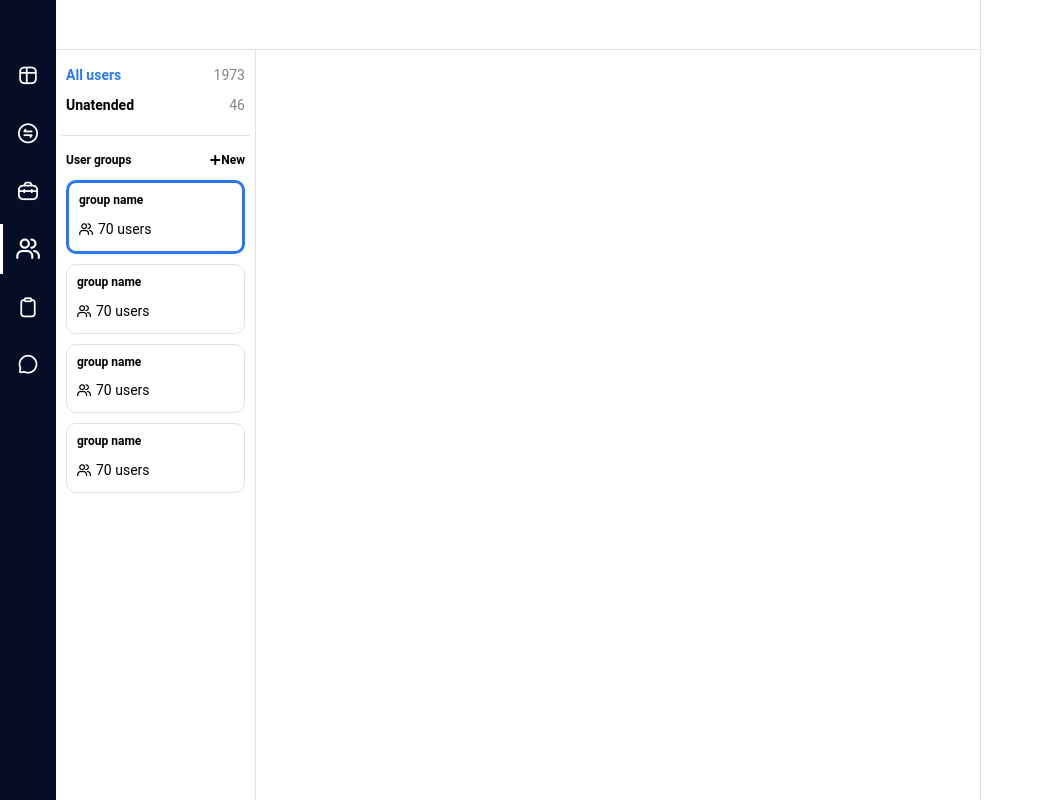
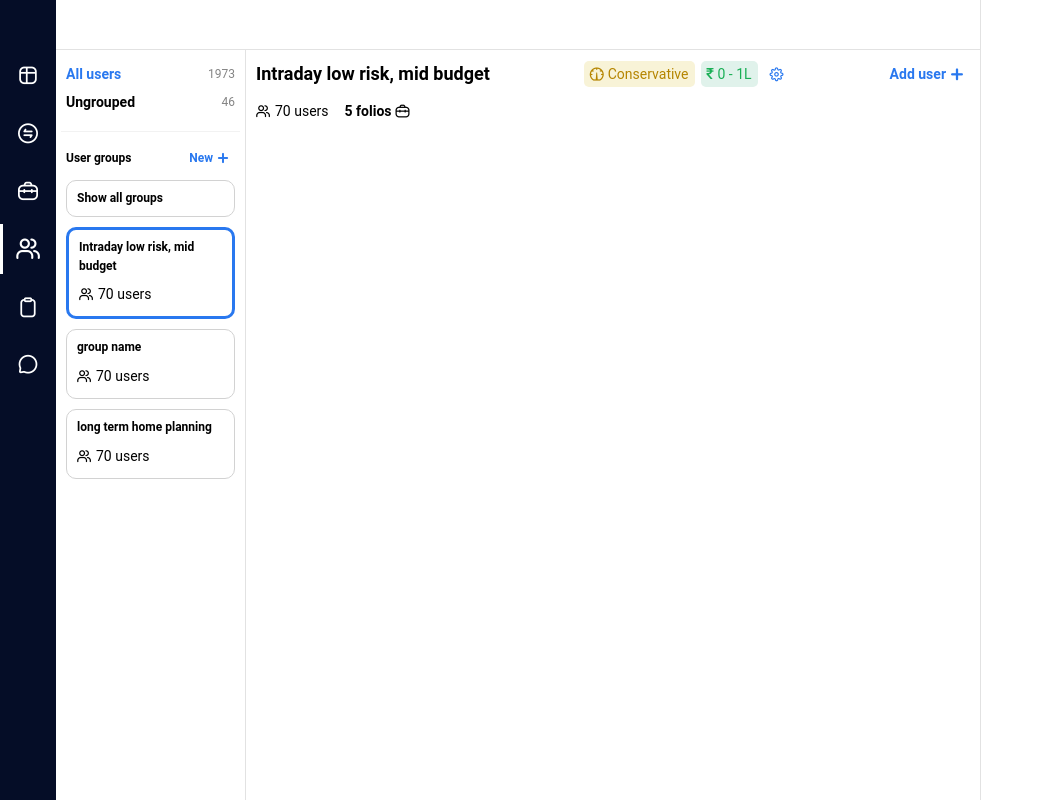
Before and after one commit to piyush31D/advisor-web-app, a React (Create React App) app: page /users in a window 1280 px wide. Shown: the whole page, without its empty margins (0-1044 px from the left). Built offline with nearby package versions, Linux system fonts and the light colour scheme; no server answers.

Commit message:
add users page and add new routes

```diff
--- /dev/null
+++ b/src/pages/users/navcolumn.tsx
@@ -0,0 +1,58 @@
+import React from 'react';
+import { NavLink } from 'react-router-dom';
+import cx from 'classnames'
+import styles from './userspage.module.css';
+import Button from 'src/components/button/button'
+
+const NavColumn: React.FC = () => {
+  return (
+    <div className={cx(styles.navbar, 'flex col-flex cross-stretch')}>
+      <NavLink to="/users" className={cx(styles.navlink, 'flex row-flex space-between cross-center')} activeClassName={cx(styles.activeNavlink)}>
+        <span>All users</span>
+        <span className={styles.navlinkBadge}>1973</span>
+      </NavLink>
+      <NavLink to="/users/unattended" className={cx(styles.navlink, 'flex row-flex space-between cross-center')} activeClassName={cx(styles.activeNavlink)} >
+        <span>Ungrouped</span>
+        <span className={styles.navlinkBadge}>46</span>
+      </NavLink>
+      <div className={styles.groupsWrap}>
+        <div className="flex row-flex cross-center space-between font-secondary bold font-medium">
+          <span>User groups</span>
+          <Button size="medium" type="text-accent" icon="plus" title="New" />
+        </div>
+        <div className={cx(styles.groupCard)}>
+          <p>Show all groups</p>
+        </div>
+        <div className={cx(styles.groupCard, styles.activeGroupCard)}>
+          <p>Intraday low risk, mid budget</p>
+          <div className="flex row-flex space-between cross-center">
+            <span><i className={cx(styles.iconMargin, 'pficon-users')} />70 users</span>
+            <div className={styles.groupCardMenu}>
+              <Button type="text-primary" size="regular" icon="menu-overflow" />
+            </div>
+          </div>
+        </div>
+        <div className={cx(styles.groupCard, styles.groupCard)}>
+          <p>group name</p>
+          <div className="flex row-flex space-between cross-center">
+            <span><i className={cx(styles.iconMargin, 'pficon-users')} />70 users</span>
+            <div className={styles.groupCardMenu}>
+              <Button type="text-primary" size="regular" icon="menu-overflow" />
+            </div>
+          </div>
+        </div>
+        <div className={cx(styles.groupCard, styles.groupCard)}>
+          <p>long term home planning</p>
+          <div className="flex row-flex space-between cross-center">
+            <span><i className={cx(styles.iconMargin, 'pficon-users')} />70 users</span>
+            <div className={styles.groupCardMenu}>
+              <Button type="text-primary" size="regular" icon="menu-overflow" />
+            </div>
+          </div>
+        </div>
+      </div>
+    </div>
+  );
+};
+
+export default NavColumn;
--- a/src/pages/users/users.page.tsx
+++ b/src/pages/users/users.page.tsx
@@ -1,45 +1,28 @@
 import React from 'react';
 import { NavLink } from 'react-router-dom';
-import cx from 'classnames'
+import cx from 'classnames';
+import NavColumn from './navcolumn'
 import styles from './userspage.module.css';
+import Button from 'src/components/button/button';
+import Tag from 'src/components/tag/tag'
 
 const UsersPage: React.FC = () => {
   return (
     <div className="flex fill row-flex cross-stretch">
-      <div className={cx(styles.navbar,'flex col-flex cross-stretch')}>
-        <NavLink to="/users" className={cx(styles.navlink,'flex row-flex space-between cross-center')} activeClassName={cx(styles.activeNavlink)}>
-          <span>All users</span>
-          <span className={styles.navlinkBadge}>1973</span>
-          </NavLink>
-        <NavLink to="/users/unattended" className={cx(styles.navlink,'flex row-flex space-between cross-center')} activeClassName={cx(styles.activeNavlink)} >
-        <span>Unatended</span>
-          <span className={styles.navlinkBadge}>46</span>
-        </NavLink>
-        <div className={styles.groupsWrap}>
-          <div className="flex row-flex cross-center space-between font-secondary bold font-medium">
-            <span>User groups</span>
-            <span>
-              <i className="font-accent font-medium pficon-plus"/>
-              <span className="font-accent font-medium bold">New</span>
-            </span>
+      <NavColumn />
+      <div className={styles.container}>
+        <div className="flex row-flex cross-center margin-bottom">
+          <span className="font-large text-primary bold">Intraday low risk, mid budget</span>
+          <div className="flex fill row-flex main-center">
+            <Tag color="yellow" icon="meter" size="regular" title="Conservative" />
+            <Tag color="green" icon="rupee" size="regular" title="0 - 1L" />
+            <Button size="regular" type="text-accent" icon="settings"></Button>
           </div>
-          <div className={cx(styles.groupCard,styles.activeGroupCard)}>
-            <p>group name</p>
-            <span><i className="pficon-users"/>70 users</span>
-          </div>
-          <div className={cx(styles.groupCard,styles.groupCard)}>
-            <p>group name</p>
-            <span><i className="pficon-users"/>70 users</span>
-          </div>
-          <div className={cx(styles.groupCard,styles.groupCard)}>
-            <p>group name</p>
-            <span><i className="pficon-users"/>70 users</span>
-          </div>
-          <div className={cx(styles.groupCard)}>
-            <p>group name</p>
-            <span><i className="pficon-users"/>70 users</span>
-          </div>
-
+          <Button size="regular" type="text-accent" icon="plus" title="Add user"></Button>
+        </div>
+        <div className="flex row-flex cross-center">
+          <span className="font-regular text-primary margin-right"><i className={cx('pficon-users', styles.iconMargin)} />70 users</span>
+          <Button size="regular" type="text-primary" icon="folio" title="5 folios"></Button>
         </div>
       </div>
     </div>
--- a/src/pages/users/userspage.module.css
+++ b/src/pages/users/userspage.module.css
@@ -1,71 +1,109 @@
-.navbar{
-  width:200px;
-  padding:10px 5px;
-  border-right:1px solid #e2e2e2;
-  overflow-y:scroll;
+.container {
+  padding: 10px;
+  display: flex;
+  flex: 1;
+  flex-direction: column;
 }
+
+/* -------- */
+
+.navbar {
+  width: 190px;
+  padding: 10px 5px;
+  border-right: 1px solid #e2e2e2;
+  overflow-y: scroll;
+}
+
 .navbar::-webkit-scrollbar {
-
-  width:5px;
+  width: 5px;
   background-color: #fff;
 }
+
 .navbar::-webkit-scrollbar-thumb {
-  width:5px;
-  background-color: #cfcfcf;
+  width: 5px;
+  background-color: #e2e2e2;
 }
-.navlink{
-  font-size:var(--font-regular);
+
+.navlink {
+  font-size: var(--font-regular);
   font-weight: bold;
-  color:#000;
-  padding:3px 5px;
-  margin:1px 0;
+  color: #000;
+  padding: 3px 5px;
   text-decoration: none;
   border-radius: 5px;
 }
-.navlink:hover{
+
+.navlink:hover {
   background-color: #EEF1F3;
   text-decoration: none;
   opacity: 1;
-  color:#000000;
+  color: #000000;
 }
-.activeNavlink{
-  color:#2978EF;
+
+.activeNavlink {
+  color: #2978EF;
   text-decoration: none;
 }
-.activeNavlink:hover{
-  background:none;
-  color:#2978EF;
+
+.activeNavlink:hover {
+  background: none;
+  color: #2978EF;
 }
-.navlinkBadge{
+
+.navlinkBadge {
   font-weight: initial;
-  font-size: 14px;
-  color:#848484
+  font-size: var(--font-medium);
+  color: #848484
 }
-.groupsWrap{
-  margin-top:15px;
-  padding:15px 5px;
-  border-top:1px solid #e2e2e2;
+
+.groupsWrap {
+  margin-top: 15px;
+  padding: 15px 5px;
+  border-top: 1px solid #f2f2f2;
 }
-.groupCard{
-  border:1px solid #e2e2e2;
-  border-radius:10px;
-  padding:8px 10px;
-  margin-top:10px;
+
+.groupCard {
+  border: 1px solid #d2d2d2;
+  border-radius: 10px;
+  padding: 8px 10px;
+  margin-top: 10px;
   cursor: pointer;
 }
-.activeGroupCard{
-  border:3px solid var(--text-accent);
+
+.activeGroupCard {
+  border: 3px solid var(--text-accent);
 }
-.groupCard p{
-  margin-bottom:5px;
+
+.groupCard:hover {
+  border-color: #848484;
+}
+
+.activeGroupCard:hover {
+  border-color: var(--text-accent);
+}
+
+.groupCardMenu {
+  display: none;
+}
+
+.groupCard:hover .groupCardMenu {
+  display: block;
+}
+
+.groupCard p {
+  margin-bottom: 5px;
   font-size: var(--font-medium);
   font-weight: bold;
   color: var(--test-primary);
 }
-.groupCard i{
+.groupCard p:last-child{
+  margin-bottom: 0;
+}
+.iconMargin {
   margin-right: 5px;
 }
-.groupCard span{
+
+.groupCard span {
   font-weight: initial;
   line-height: 2em;
 }
--- a/src/routes/index.tsx
+++ b/src/routes/index.tsx
@@ -8,7 +8,8 @@ import SectionTop from '../components/section/section.top';
 import Signin from 'src/components/auth/signin';
 import Signup from 'src/components/auth/signup';
 import Dashboard from 'src/components/dashboard/dashboard';
-import UsersPage from 'src/pages/users/users.page'
+import UsersPage from 'src/pages/users/users.page';
+import FoliosPage from 'src/pages/folios/folios.page';
 
 const IndexRoute: React.FC = (props: any) => (
   <div className="app-root">
@@ -21,11 +22,11 @@ const IndexRoute: React.FC = (props: any) => (
           <Sidebar />
           <div className="flex fill col-flex cross-stretch">
             <SectionTop />
-            <div className="flex fill row-flex cross-stretch">
+            <div className="flex fill row-flex cross-stretch" style={{overflow:'hidden'}}>
               <Switch>
                 <Route path="/dashboard" component={Dashboard} exact />
                 <Route path="/trades" component={Signin} exact />
-                <Route path="/folios" component={Dashboard} exact />
+                <Route path="/folios" component={FoliosPage} exact />
                 <Route path="/users" component={UsersPage} exact />
                 <Route path="/plans" component={Dashboard} exact />
                 <Route path="/chats" component={Dashboard} exact />
```
